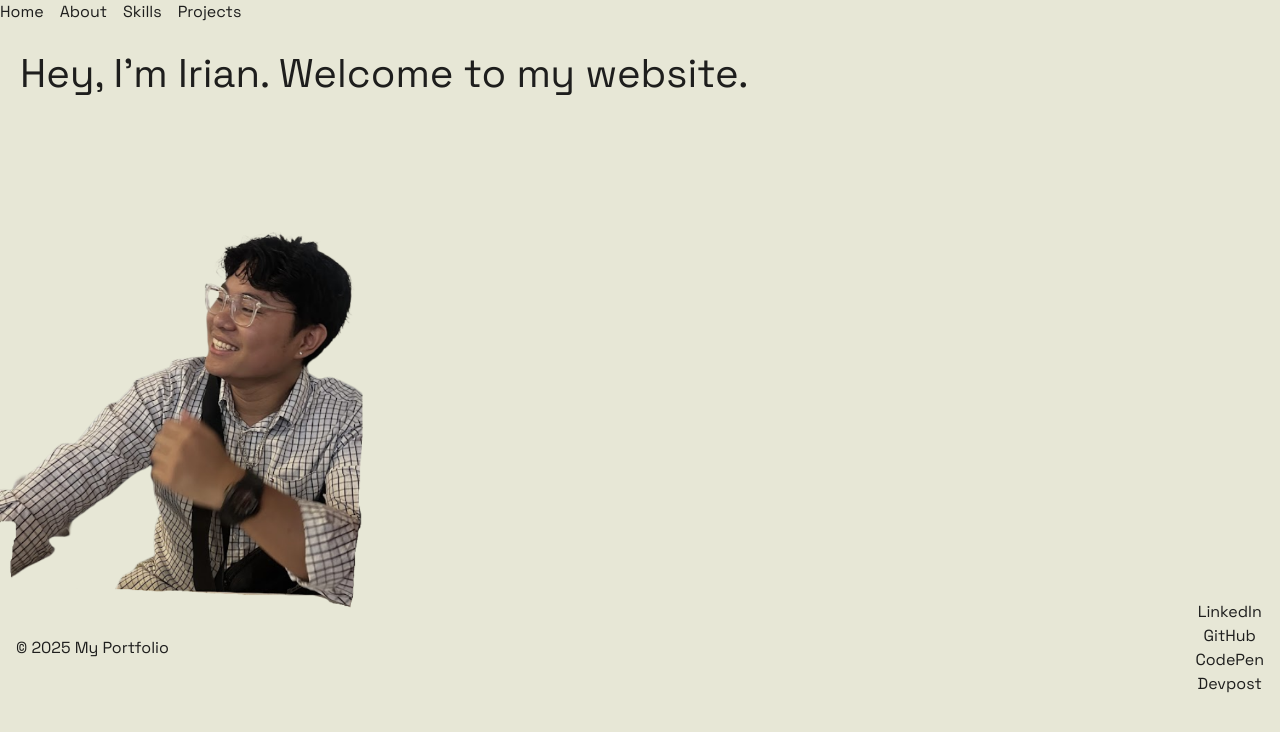
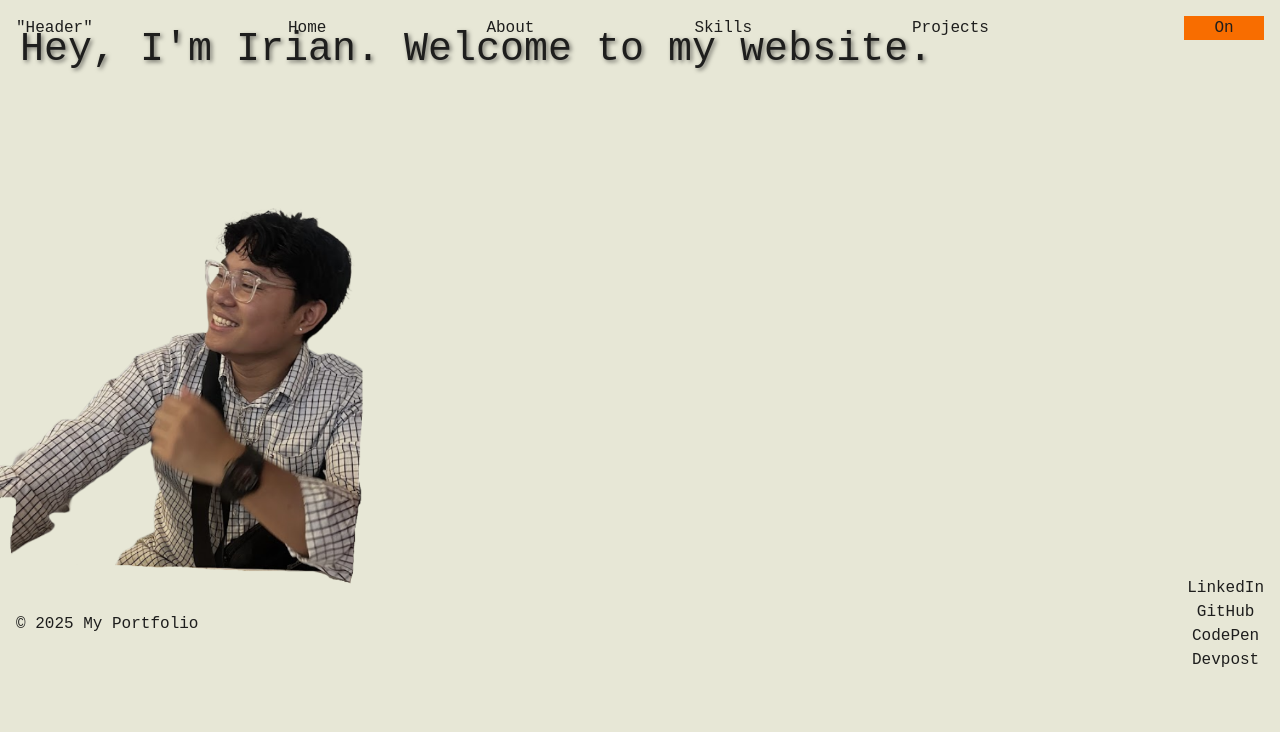
Before and after one commit to saucypilot/portfolio-website, a Next.js app: page / in a window 1280 px wide. Shown: the top 732 px of the page. Built offline with nearby package versions, Linux system fonts and the light colour scheme.

Commit message:
Fixed header, new font

```diff
--- /dev/null
+++ b/src/app/components/themeToggle.tsx
@@ -0,0 +1,89 @@
+// themeToggle.tsx
+"use client";
+
+import { useLayoutEffect, useState } from "react";
+
+const THEME_KEY = "theme-preference"; // "light" | "dark" | "system"
+
+const getSystemTheme = (): "light" | "dark" =>
+  window.matchMedia("(prefers-color-scheme: dark)").matches ? "dark" : "light";
+
+const readStored = (): "light" | "dark" | null => {
+  try {
+    const v = localStorage.getItem(THEME_KEY);
+    if (v === "light" || v === "dark") return v;
+  } catch {
+    /* ignore */
+  }
+  return null;
+};
+
+const applyTheme = (theme: "light" | "dark") => {
+  document.documentElement.setAttribute("data-theme", theme === "dark" ? "dark" : "light");
+};
+
+export default function ThemeToggle() {
+  const [theme, setTheme] = useState<"light" | "dark">("light");
+
+  // initialize as early as possible
+  useLayoutEffect(() => {
+    const stored = readStored();
+    const effective = stored ?? getSystemTheme();
+    setTheme(effective);
+    applyTheme(effective);
+
+    const media = window.matchMedia("(prefers-color-scheme: dark)");
+    const handler = (e: MediaQueryListEvent) => {
+      if (!readStored()) {
+        const sys = e.matches ? "dark" : "light";
+        setTheme(sys);
+        applyTheme(sys);
+      }
+    };
+    media.addEventListener("change", handler);
+    return () => media.removeEventListener("change", handler);
+  }, []);
+
+  const toggle = () => {
+    const next = theme === "dark" ? "light" : "dark";
+    setTheme(next);
+    applyTheme(next);
+    try {
+      localStorage.setItem(THEME_KEY, next);
+    } catch {}
+  };
+
+  const resetToSystem = () => {
+    localStorage.removeItem(THEME_KEY);
+    const sys = getSystemTheme();
+    setTheme(sys);
+    applyTheme(sys);
+  };
+
+  return (
+    <div style={{ display: "flex", gap: "0.5rem", alignItems: "center" }}>
+      <button
+        id="themeToggle"
+        onClick={toggle}
+        aria-label="Toggle theme"
+        aria-pressed={theme === "dark"}
+      >
+        {theme === "dark" ? "Light" : "Dark"}
+      </button>
+      <button
+        onClick={resetToSystem}
+        style={{
+          background: "transparent",
+          border: "1px solid currentColor",
+          padding: "0.3rem 0.6rem",
+          borderRadius: "4px",
+          cursor: "pointer",
+          fontSize: "0.75rem",
+        }}
+        aria-label="Reset to system preference"
+      >
+        System
+      </button>
+    </div>
+  );
+}
--- a/src/app/globals.css
+++ b/src/app/globals.css
@@ -1,4 +1,5 @@
 @import "tailwindcss";
+@import url('https://fonts.googleapis.com/css2?family=JetBrains+Mono:ital,wght@0,100..800;1,100..800&display=swap');
 
 :root {
   --background: #E7E7D6;
@@ -22,8 +23,41 @@
 body {
   background: var(--background);
   color: var(--foreground);
-  font-family: 'Space Grotesk', Arial, Helvetica, sans-serif;
+  font-family: 'JetBrains Mono', monospace;
   min-height: 100vh;
   display: flex;
   flex-direction: column;
 }
+
+header {
+  position: fixed;
+  display: flex;
+  justify-content: space-between;
+  align-items: center;
+  width: 100%;
+  padding: 1rem;
+  background-color: transparent;
+  z-index: 1000;
+}
+
+footer {
+  background-color: transparent;
+  text-align: center;
+  padding: 1rem;
+  display: flex;
+  justify-content: space-between;
+  align-items: center;
+}
+
+#footerLinks {
+  display: flex;
+  justify-content: space-around;
+  gap: 10rem;
+}
+
+#themeToggle {
+  font-size: 1rem;
+  cursor: pointer;
+  background-color: #F86D00;
+  width: 5rem;
+}
--- a/src/app/layout.tsx
+++ b/src/app/layout.tsx
@@ -1,5 +1,5 @@
 import "./globals.css";
-
+import ThemeToggle from "./components/ThemeToggle";
 
 export const metadata = {
   title: "Portfolio Website",
@@ -13,22 +13,21 @@ export default function RootLayout({
 }) {
   return (
     <html lang="en">
-      <head>
-        <link href="https://fonts.googleapis.com/css2?family=Space+Grotesk:wght@300..700&display=swap" rel="stylesheet" />
-      </head>
-      <body className="">
-        <header className="bg-transparent">
+      <body>
+        <header>
+          <div id="logoText">"Header"</div>
           <nav>
-            <ul className="flex space-x-4">
+            <ul id="footerLinks">
               <li><a href="/home">Home</a></li>
               <li><a href="/about">About</a></li>
               <li><a href="/skills">Skills</a></li>
               <li><a href="/projects">Projects</a></li>
             </ul>
           </nav>
+          <button id="themeToggle" type="button">On</button>
         </header>
         {children}
-        <footer className="bg-transparent text-center p-4 flex justify-between  items-center">
+        <footer>
           <div>&copy; {new Date().getFullYear()} My Portfolio</div>
           <div id="contact-Links" >
             <nav>
--- a/src/app/page.css
+++ b/src/app/page.css
@@ -1,3 +1,8 @@
 #firstHeading{
     position: absolute;
+    top: 20px;
+    left: 20px;
+    font-size: 2.5rem;
+    text-shadow: 2px 2px 4px rgba(0, 0, 0, 0.5);
+
 }
--- a/src/app/page.tsx
+++ b/src/app/page.tsx
@@ -5,7 +5,7 @@ import "./page.css";
 export default function Home() {
   return (
     <div className="relative w-full h-[70vh]">
-      <h1 id="firstHeading" style={{top: "20px", left: "20px", fontSize: "2.5rem"}}>
+      <h1 id="firstHeading">
         Hey, I'm Irian. Welcome to my website.
       </h1>
       <Image
```
